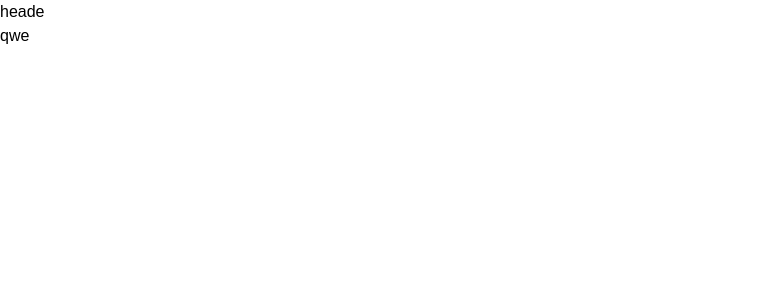
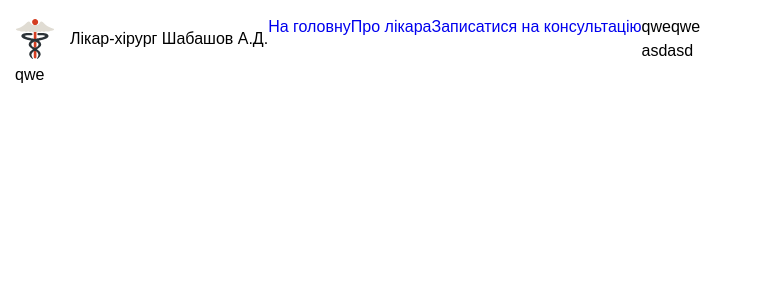
Before and after one commit to Yurii-Budynkevych/physician-project, a React (Create React App) app: page /about in a window 1280 px wide. Shown: the top 300 px of the page, without its empty margins (0-763 px from the left). Built offline with nearby package versions, Linux system fonts and the light colour scheme.

Commit message:
processing header

```diff
--- a/src/components/Header/Header.css
+++ b/src/components/Header/Header.css
@@ -0,0 +1,17 @@
+.header {
+    display: flex;
+}
+.header-logo {
+    display: flex;
+    align-items: center;
+}
+.header-logo-img {
+    width: 40px;
+}
+.header-logo-title {
+    margin-left: 15px;
+    color: black;
+}
+.header-nav-list {
+    display: flex;
+}
--- a/src/components/Header/Header.jsx
+++ b/src/components/Header/Header.jsx
@@ -1,9 +1,38 @@
 import "./Header.css";
+import logo from "../../img/svg/logo.svg";
 
 export function Header() {
   return (
     <>
-      <p>heade</p>
+      <header className="header">
+        <a href="/" className="header-logo">
+          <img className="header-logo-img" src={logo} alt="медичний знак" />
+          <p className="header-logo-title">Лікар-хірург Шабашов А.Д.</p>
+        </a>
+        <nav className="header-nav">
+          <ul className="header-nav-list">
+            <li className="header-nav-item">
+              <a className="header-nav-link" href="/">
+                На головну
+              </a>
+            </li>
+            <li className="header-nav-item">
+              <a className="header-nav-link" href="/about">
+                Про лікара
+              </a>
+            </li>
+            <li className="header-nav-item">
+              <a className="header-nav-link" href="/consultation">
+                Записатися на консультацію
+              </a>
+            </li>
+          </ul>
+        </nav>
+        <ul className="header-contacts-list">
+          <li className="header-contacts-item">qweqwe</li>
+          <li className="header-contacts-item">asdasd</li>
+        </ul>
+      </header>
     </>
   );
 }
--- a/src/index.css
+++ b/src/index.css
@@ -8,6 +8,7 @@
 
 body {
   margin: 0;
+  padding: 15px;
   font-family: sans-serif;
   line-height: 1.5;
 }
```
